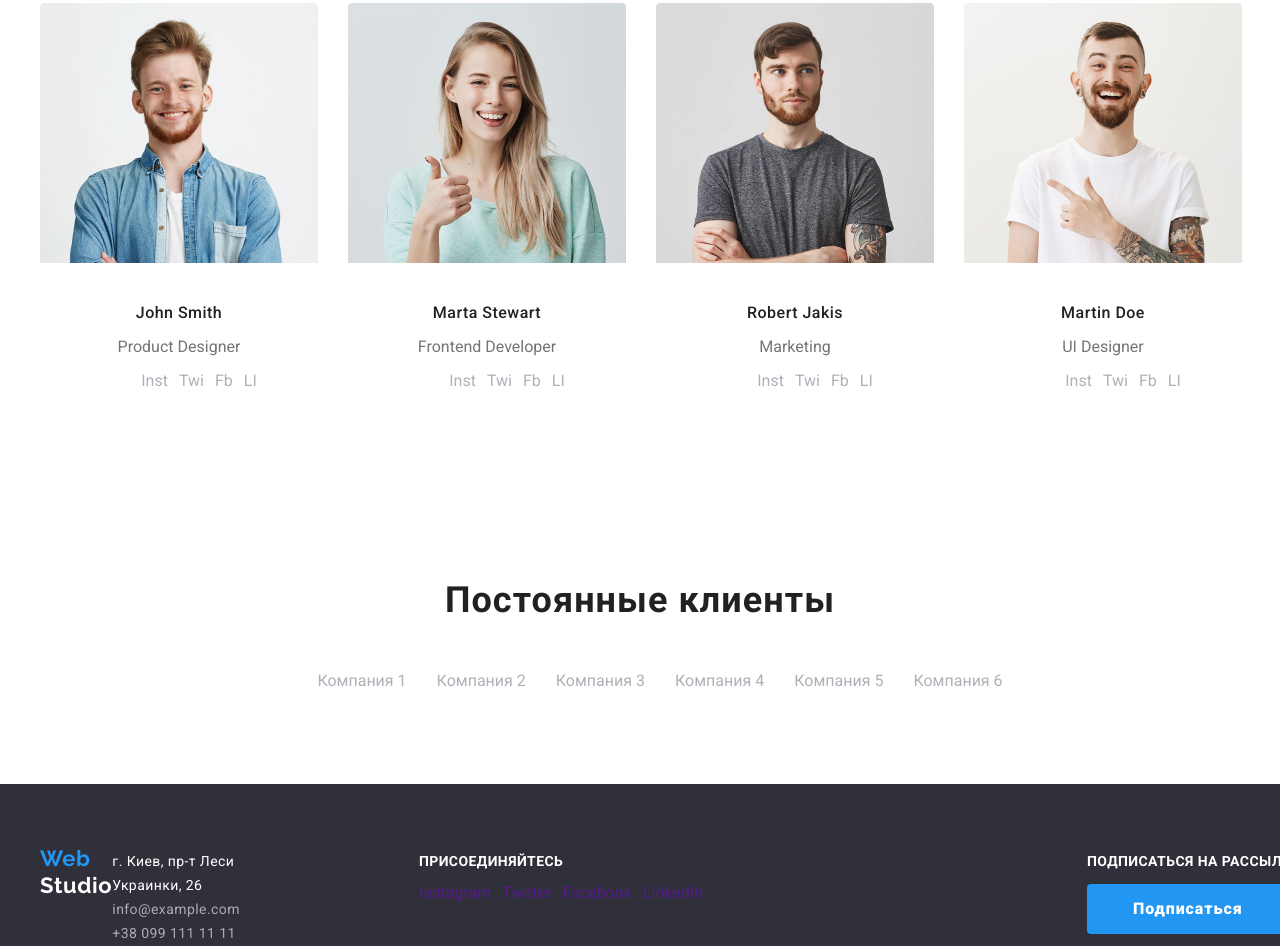
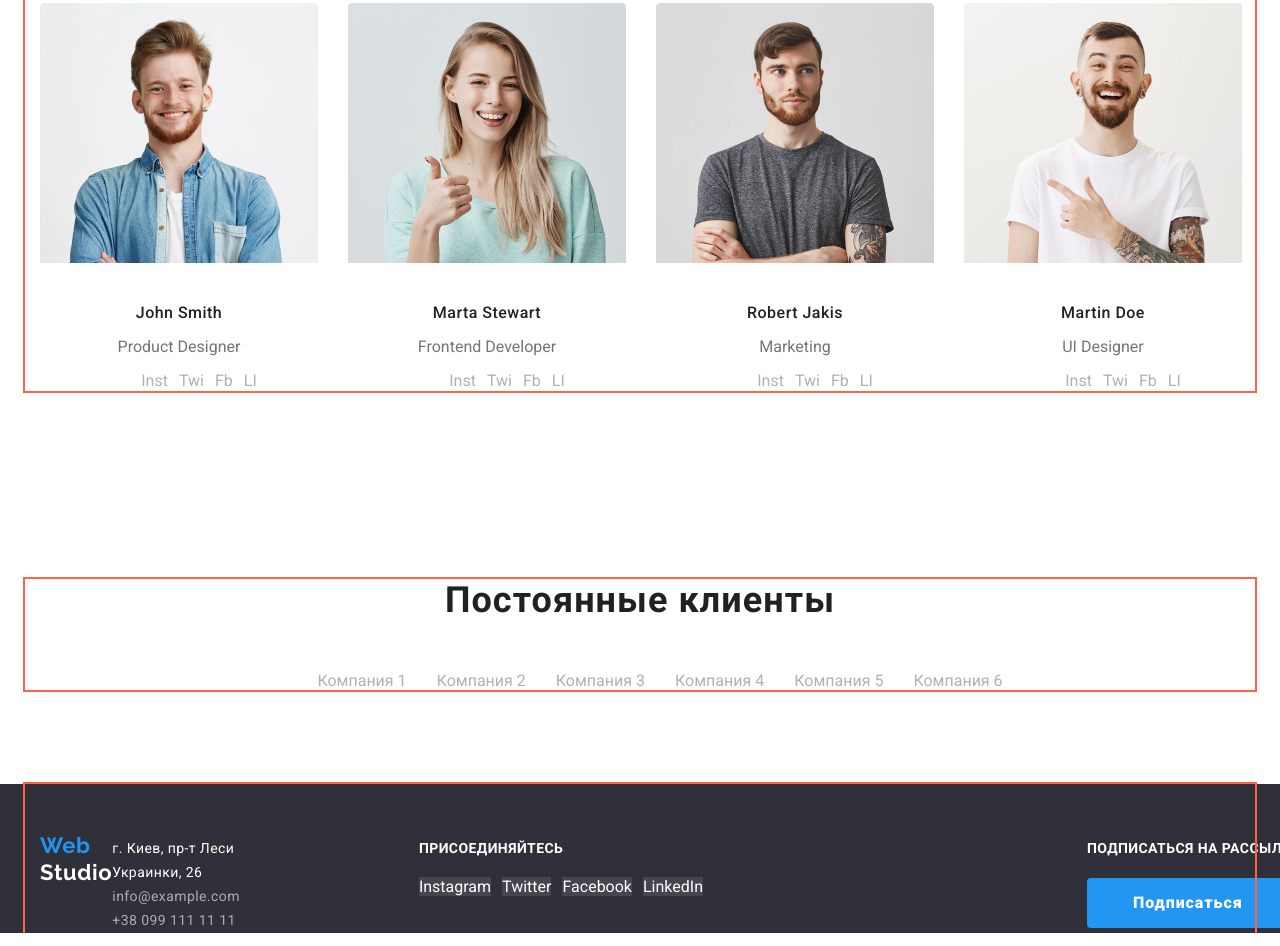
Before and after one commit to daria-burnysheva/goit-markup-hw-03, a plain HTML site: page index.html in a window 1280 px wide. Shown: the part 1376-2322 px from the top of the page. Drawn offline with nearby package versions, Linux system fonts and the light colour scheme.

Commit message:
Update index_styles.css

```diff
--- a/css/index_styles.css
+++ b/css/index_styles.css
@@ -30,6 +30,7 @@ body {
     margin: 0 auto;
     padding-left: 15px;
     padding-right: 15px;
+    outline: 2px solid tomato;
     }
 
 /* Шапка */
@@ -315,8 +316,8 @@ body {
 /* Футер */
 
 .footer-header {
-    /* margin-top: 0;
-    margin-bottom: 21px; */
+    margin-top: 0;
+    margin-bottom: 21px;
 
     color: var(--white);
     font-weight: 700;
@@ -355,7 +356,6 @@ body {
 .sub .footer-header {
     min-width: 214px;
     height: 16px;
-}
 }
 .footer-link {
     background-color: var(--footer-links);
```
